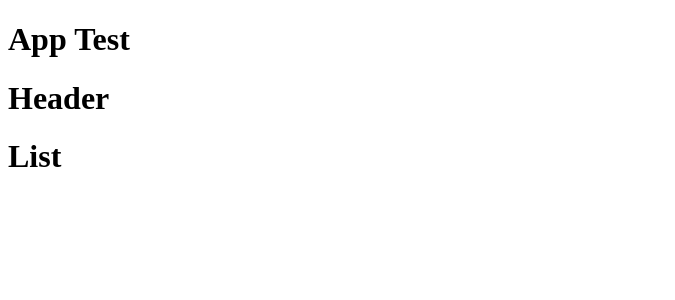
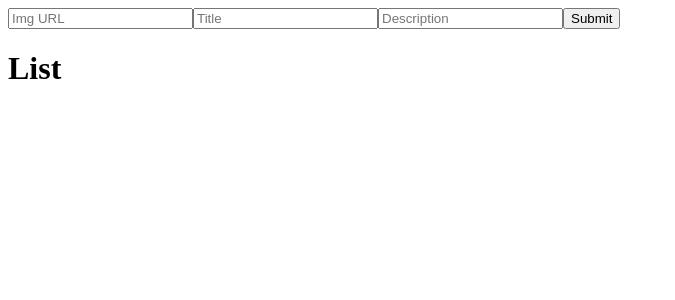
Before and after one commit to brendagonzalezvalle/level4, a React (Vite) app in the folder ugly_things/: page / in a window 1280 px wide. Shown: the top 300 px of the page, without its empty margins (0-675 px from the left). Built offline with nearby package versions, Linux system fonts and the light colour scheme.

Commit message:
creating context provider

```diff
--- a/ugly_things/src/App.jsx
+++ b/ugly_things/src/App.jsx
@@ -8,7 +8,7 @@ function App() {
 
   return (
     <>
-      <h1>App Test</h1>
+
       <Header/>
       <List/>
     </>
--- a/ugly_things/src/Header.jsx
+++ b/ugly_things/src/Header.jsx
@@ -3,7 +3,19 @@ import React from "react";
 export default function Header(){
     return(
         <div>
-            <h1>Header</h1>
+            <form>
+
+                <input type="url" placeholder="Img URL"/>
+                <input type="text" placeholder="Title"/>
+                <input type="text" placeholder="Description"/>
+                <button>Submit</button>
+            </form>
         </div>
     )
 }
+
+// - Must have 3 input fields:
+//     - Img url field (A url to an image of an ugly thing)
+//     - Title field (The title of the image that the user wants to give)
+//     - Description field (why the user thinks it is ugly)
+// - Must have *Submit* button that submits the data
```
Also changed, not shown: ugly_things/src/UglyContextProvider.jsx (added, +13 -0 lines).
